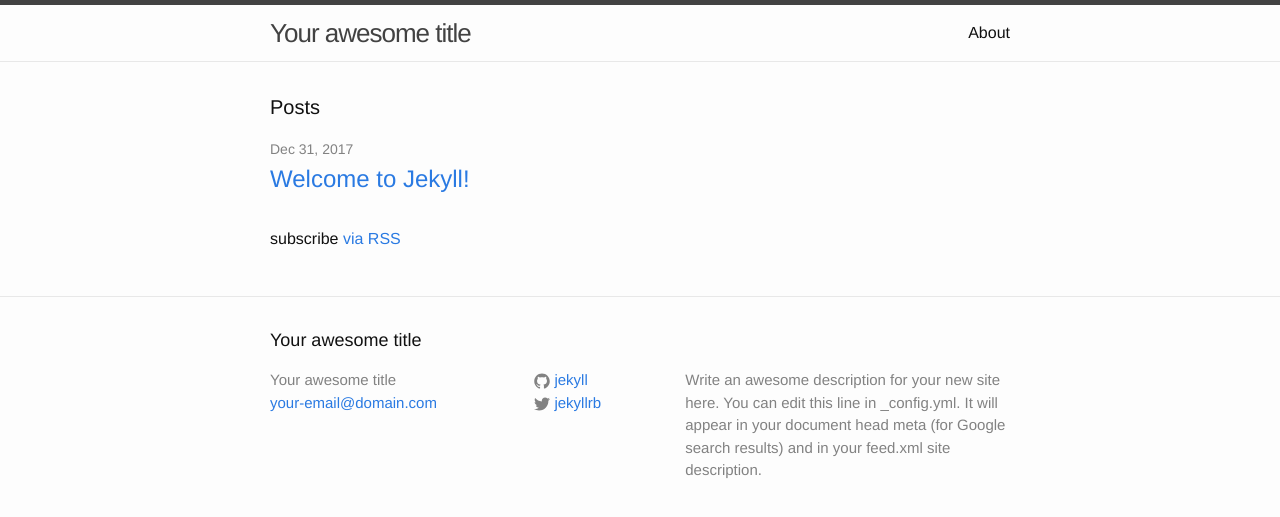
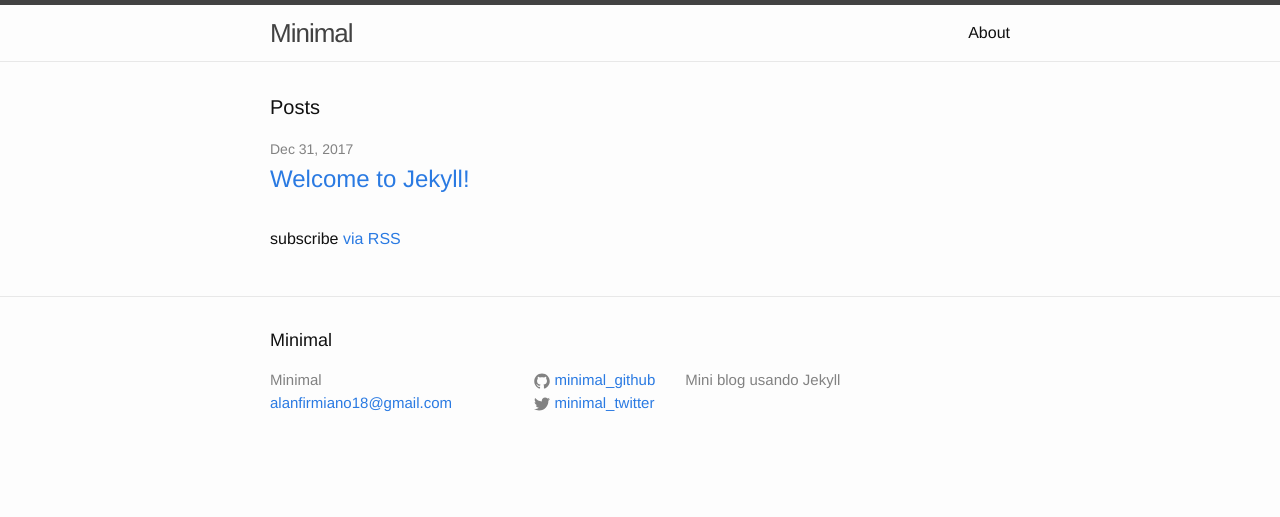
Before and after one commit to AlanFirmiano/minimal-blog, a Jekyll site: the page built from index.html, in a window 1280 px wide. Shown: the top 517 px of the page. Built offline with Jekyll 4.4.1, drawn with Linux system fonts in a browser that asks for light colours.

Commit message:
Refatorando url

```diff
--- a/_config.yml
+++ b/_config.yml
@@ -6,16 +6,15 @@
 # 'jekyll serve'. If you change this file, please restart the server process.
 
 # Site settings
-title: Your awesome title
-email: your-email@domain.com
-description: > # this means to ignore newlines until "baseurl:"
-  Write an awesome description for your new site here. You can edit this
-  line in _config.yml. It will appear in your document head meta (for
-  Google search results) and in your feed.xml site description.
+title: Minimal
+email: alanfirmiano18@gmail.com
+description: "Mini blog usando Jekyll"
 baseurl: "" # the subpath of your site, e.g. /blog
-url: "http://yourdomain.com" # the base hostname & protocol for your site
-twitter_username: jekyllrb
-github_username:  jekyll
+url: "http://alanfirmiano.com" # the base hostname & protocol for your site
+twitter_username: minimal_twitter
+github_username:  minimal_github
 
 # Build settings
 markdown: kramdown
+# permalink: /:year/:month/:day/:title
+permalink: /:title
```
Also changed, not shown: 5 other files.
